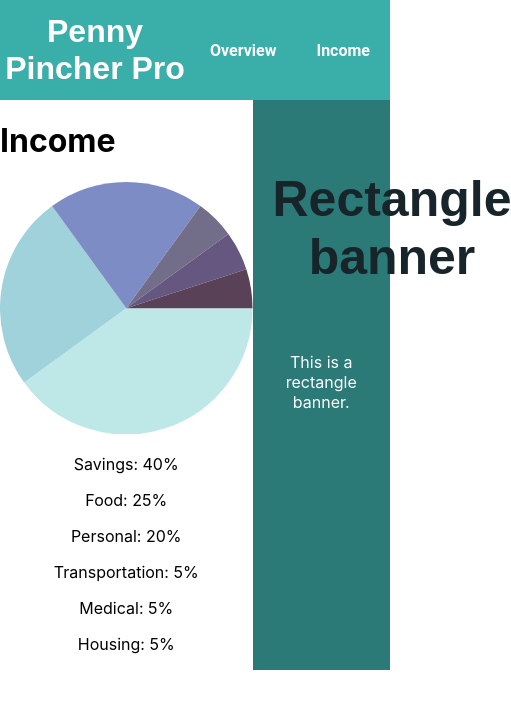
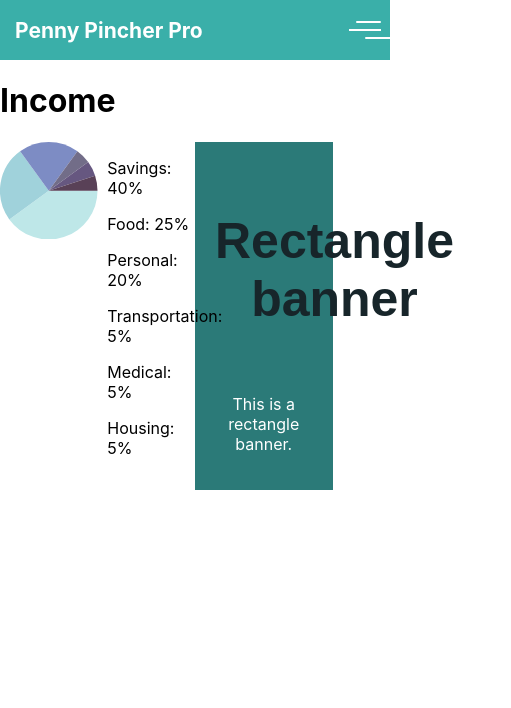
Before and after one commit to naimad-adrec/P-P-P, a React (Create React App) app in the folder p-p-p/: page /income in a window 390 px wide. Shown: the top 708 px of the page, 511 px wide, since content can reach past the window. Built offline with nearby package versions, Linux system fonts and the light colour scheme.

Commit message:
Added header

```diff
--- a/p-p-p/src/components/banner.css
+++ b/p-p-p/src/components/banner.css
@@ -1,5 +1,6 @@
 .banner {
     width: 25%;
+    height: 100%;
     background-color: #2b7a78;
     padding: 20px;
     display: flex;
--- a/p-p-p/src/components/header.css
+++ b/p-p-p/src/components/header.css
@@ -1,26 +1,123 @@
 .header {
+    height: 60px;
     display: flex;
+    justify-content: space-between;
     align-items: center;
-    justify-content: space-evenly;
-    height: 100px;
-    background-color: #3aafa9;
-    color: white;
+    background: #3aafa9;
   }
 
-  .logo {
-    font-family: 'Belleza', sans-serif;
+  .header > .head-logo {
+    font-weight: 700;
+    font-size: 21px;
+    margin: 15px;
+    color: #ffffff;
   }
 
-  .links {
-    display: flex;
-    align-items: center;
-    justify-content: space-between;
-    font-family: 'Roboto', sans-serif;
+  .header > .head-items > a {
+    color: #ffffff;
+    font-size: 16px;
+    text-decoration: none;
+    margin: 15px;
+    position: relative;
+    opacity: 0.9;
   }
 
-  a {
-    margin: 0 20px;
-    text-decoration: none;
-    color: white;
-    font-weight: 600;
+  .header > .head-items > a:hover {
+    opacity: 1;
   }
+
+  .header > .head-items > a::before {
+    content: "";
+    position: absolute;
+    left: 0;
+    bottom: 0;
+    width: 0;
+    height: 2px;
+    background: #ffffff;
+    transition: all 0.45s;
+  }
+
+  .header > .head-items > a:hover::before {
+    width: 100%;
+  }
+
+  .header > .head-toggle {
+    display: none;
+  }
+
+  @media (max-width: 700px) {
+    .header > .head-items {
+      position: absolute;
+      top: 60px;
+      display: flex;
+      flex-direction: column;
+      background: #3aafa9;
+      left: 0;
+      width: 100%;
+      height: 100%;
+      transform: translateX(-100%);
+      transition: all .45s;
+    }
+
+    .header > .head-items > a::before {
+        background: transparent;
+    }
+
+    .header > .head-items.open {
+        transform: translateX(0);
+    }
+
+    .header > .head-toggle {
+      display: flex;
+      width: 50px;
+      height: 50px;
+      align-items: center;
+      justify-content: center;
+      cursor: pointer;
+    }
+
+    .head-toggle > .bar {
+      position: relative;
+      width: 32px;
+      height: 2px;
+      background: #ffffff;
+      transition: all 0.45s ease-in-out;
+    }
+
+    .head-toggle > .bar::before,
+    .head-toggle > .bar::after {
+      content: "";
+      position: absolute;
+      height: 2px;
+      background: #ffffff;
+      border-radius: 2px;
+      transition: all 0.45s ease-in-out;
+    }
+
+    .head-toggle > .bar::before {
+      width: 25px;
+      transform: translateY(-8px);
+      right: 0;
+    }
+
+    .head-toggle > .bar::after {
+      width: 32px;
+      transform: translateY(8px);
+    }
+
+    .head-toggle.open > .bar {
+        transform: translateX(-40px);
+        background: transparent;
+    }
+
+    .head-toggle.open > .bar::before {
+        width: 32px;
+        transform: rotate(45deg) translate(26px, -26px);
+    }
+
+    .head-toggle.open > .bar::after {
+      transform: rotate(-45deg) translate(26px, 26px);
+    }
+
+
+  }
--- a/p-p-p/src/components/header.js
+++ b/p-p-p/src/components/header.js
@@ -1,14 +1,22 @@
+import React, { useState } from "react";
 import './header.css';
 import {Link} from 'react-router-dom';
 
 const Header = () => {
+    const [isOpen, setIsOpen] = useState(false);
     return (
         <div className="header">
-            <h1 className="logo">Penny Pincher Pro</h1>
-            <div className="links">
-                <Link to="/overview">Overview</Link>
-                <Link to="/income">Income</Link>
-            </div>
+        <span className="head-logo">Penny Pincher Pro</span>
+        <div className={`head-items ${isOpen && "open"}`}>
+            <Link to="/overview">Overview</Link>
+            <Link to="/income">Income</Link>
+        </div>
+        <div
+            className={`head-toggle ${isOpen && "open"}`}
+            onClick={() => setIsOpen(!isOpen)}
+        >
+            <div className="bar"></div>
+        </div>
         </div>
     );
 }
--- a/p-p-p/src/components/income.css
+++ b/p-p-p/src/components/income.css
@@ -1,6 +1,9 @@
 .income {
-    display: flex;
-    align-items: center;
+    position:relative;
+    top:0;
+    left: 0;
+    width:100%;
+    height:100%;
     justify-content: space-evenly;
     background-color: '#def2f1';
   }
@@ -8,3 +11,20 @@
   .contentTitle {
     text-align: left;
   }
+
+  .column {
+    float: left;
+    width: 50%;
+  }
+
+  /* Clear floats after the columns */
+  .row:after {
+    content: "";
+    display: table;
+    clear: both;
+  }
+
+  .text {
+    text-align: left;
+    padding-left: 10%;
+  }
--- a/p-p-p/src/components/income.js
+++ b/p-p-p/src/components/income.js
@@ -9,7 +9,9 @@ const income = () => {
         <div className='income'>
             <div>
                 <div><h1 className="contentTitle">Income</h1></div>
-                <div className='budgetChart'>
+                <div className='rows'>
+                    <div className='column'>
+                        <div class="column">
                             <PieChart
                                 data={[
                                     { title: 'Savings', value: 40, color: '#bee7e8' },
@@ -20,15 +22,19 @@ const income = () => {
                                     { title: 'Housing', value: 5, color: '#594157' },
                             ]}
                             />
-                    <p>Savings: 40%</p>
-                    <p>Food: 25%</p>
-                    <p>Personal: 20%</p>
-                    <p>Transportation: 5%</p>
-                    <p>Medical: 5%</p>
-                    <p>Housing: 5%</p>
+                        </div>
+                        <div class="column">
+                            <div><p class="text">Savings: 40%</p></div>
+                            <div><p class="text">Food: 25%</p></div>
+                            <div><p class="text">Personal: 20%</p></div>
+                            <p class="text"> Transportation: 5%</p>
+                            <p class="text">Medical: 5%</p>
+                            <p class="text">Housing: 5%</p>
                         </div>
                     </div>
                     <Banner></Banner>
+                </div>
+            </div>
         </div>
     </>
   )
```
Lines whose indentation alone changed are shown as unchanged.
